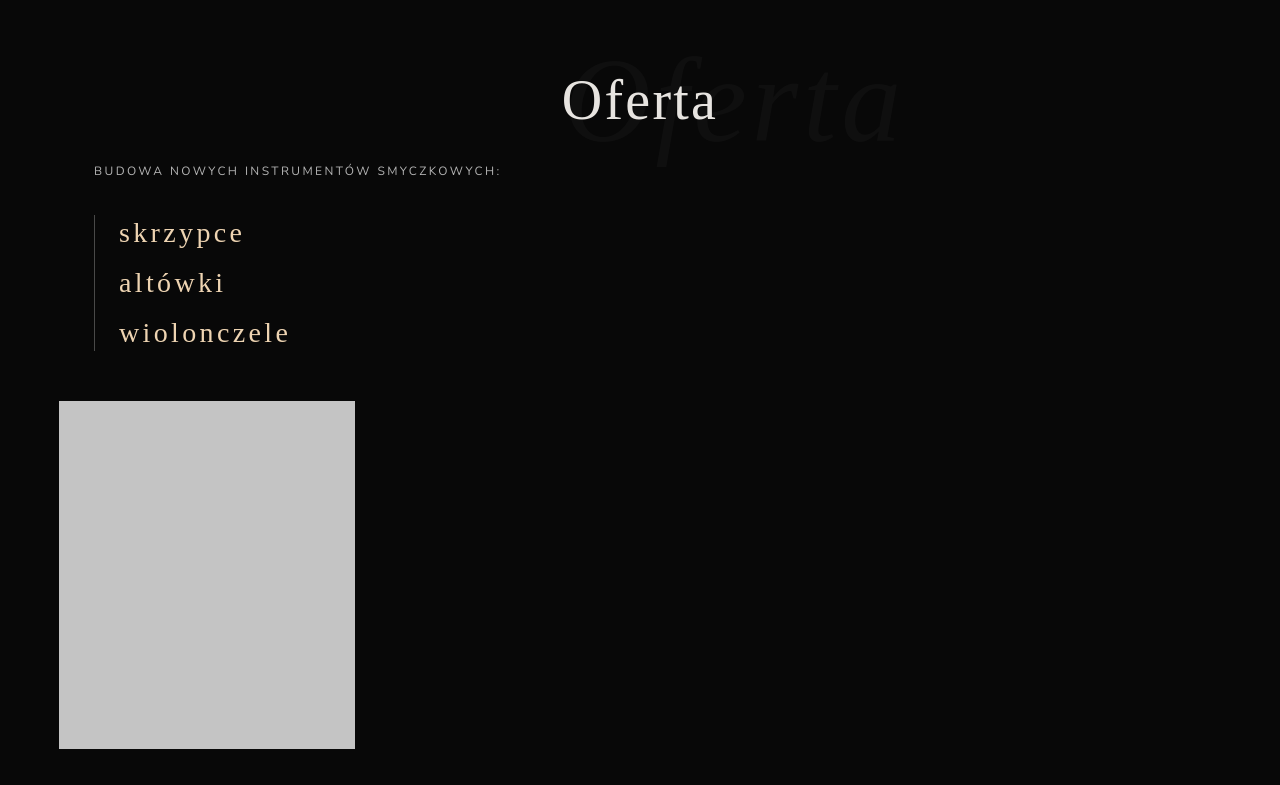
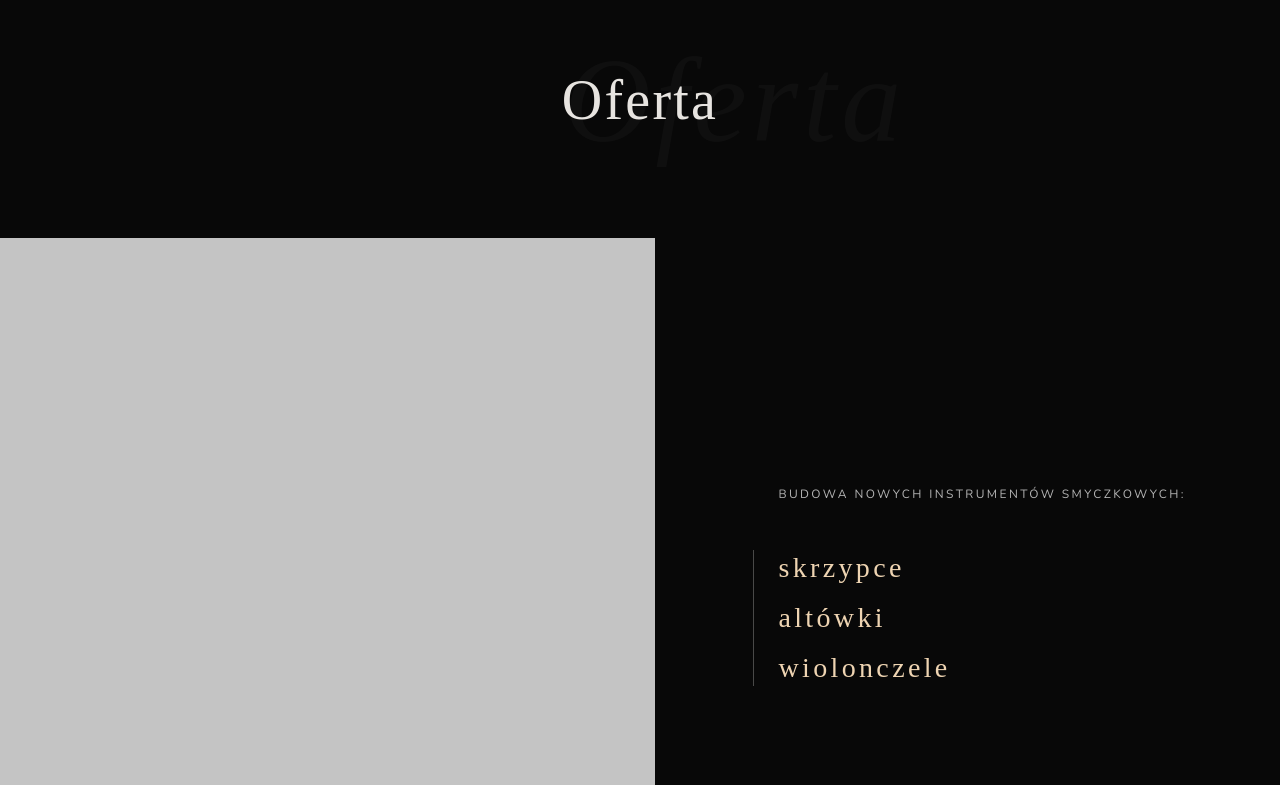
Before and after one commit to Lynthius/krupa-violin-workshop, a website: page index.html in a window 1280 px wide. Shown: the part 4715-5500 px from the top of the page. Drawn offline with nearby package versions, Linux system fonts and the light colour scheme; a web font is replaced by a local one.

Commit message:
add styles to offer's section for desktop version

```diff
--- a/index.html
+++ b/index.html
@@ -76,7 +76,8 @@
           <p class="article__paragraph">
             Urodziłem się 17 lutego 1948 r. <br class="mobile-break"> w Zakopanem. W roku 1962 rozpoczałem naukę w <br
               class="mobile-break"> Technikum Budowy <br class="mobile-break"> Instrumentów
-            Lutniczych w Nowym Targu. Szkołę tą ukończyłem w roku 1967 uzyskując tytuł technika <br class="mobile-break">
+            Lutniczych w Nowym Targu. Szkołę tą ukończyłem w roku 1967 uzyskując tytuł technika <br
+              class="mobile-break">
             budowy instrumentów <br class="mobile-break"> lutniczych w Nowym Targu.
           </p>
           <a href="#antoni" class="article__more">więcej</a>
@@ -138,8 +139,9 @@
     <section class="offer">
       <div class="offer__container">
         <h2 class="offer__title">Oferta</h2>
+        <div class="offer__subcontainer">
+          <div class="offer__info">
             <h3 class="offer__paragraph">Budowa nowych instrumentów smyczkowych:</h3>
-        <div class="offer__list-container">
             <ul class="offer__list">
               <li class="offer__list-item"><a href="">skrzypce</a></li>
               <li class="offer__list-item"><a href="">altówki</a></li>
@@ -147,6 +149,7 @@
             </ul>
           </div>
           <img src="/dist/assets/images/blank.jpg" alt="">
+        </div>
       </div>
       <div class="offer__container">
         <h3 class="offer__paragraph">Budowa instrumentów historycznych:</h3>
--- a/src/scss/styles.scss
+++ b/src/scss/styles.scss
@@ -578,6 +578,34 @@ a {
   &__container img {
     margin-left: -3.5rem;
     margin-top: 2rem;
+
+    @media screen and (min-width: 590px) {
+      & {
+        margin-left: -9.4rem;
+        width: 60%;
+        margin-top: 12rem;
+      }
+    }
+  }
+
+  &__subcontainer {
+    @media screen and (min-width: 590px) {
+      & {
+        display: flex;
+        flex-direction: row-reverse;
+        justify-content: space-between;
+      }
+    }
+  }
+
+  &__info {
+    @media screen and (min-width: 590px) {
+      & {
+        display: flex;
+        flex-direction: column;
+        justify-content: center;
+      }
+    }
   }
 
   &__title {
@@ -598,7 +626,7 @@ a {
       position: absolute;
 
       @media screen and (min-width: 590px) {
-      right: 28rem;
+        right: 28rem;
       }
     }
   }
@@ -624,6 +652,12 @@ a {
   &__list {
     border-left: 1px solid rgba(226, 225, 221, 0.3);
     margin: 3rem 0;
+
+    @media screen and (min-width: 590px) {
+      & {
+        margin: 3rem -2.5rem 0;
+      }
+    }
   }
 
   &__list-item {
```
Also changed, not shown: dist/css/styles.css. Lines whose indentation alone changed are shown as unchanged.
